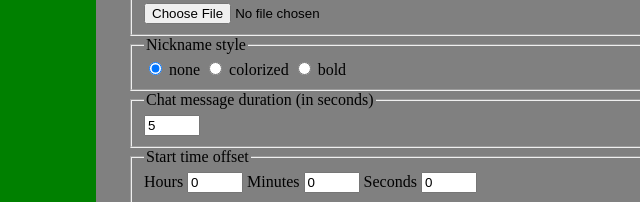
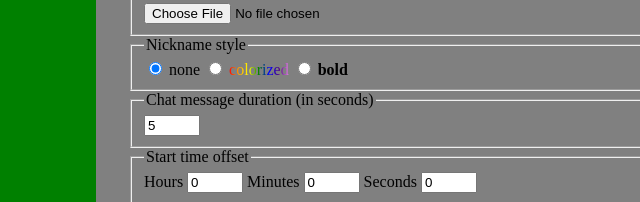
Before and after one commit to azimut/zoom2srt, a website: page public/index.html in a window 1280 px wide. Shown: the part 330-532 px from the top of the page, 0-640 px from the left. Drawn offline with Linux system fonts and the light colour scheme.

Commit message:
css: basic label color style

```diff
--- a/public/style.css
+++ b/public/style.css
@@ -16,6 +16,26 @@ body {
       text-align: center;
     }
   }
+  main {
+    label[for="colors"]:nth-of-type(2) {
+      background-image: linear-gradient(
+        to left,
+        violet,
+        indigo,
+        blue,
+        green,
+        yellow,
+        orange,
+        red
+      );
+      background-clip: text;
+      -webkit-background-clip: text;
+      color: transparent;
+    }
+    label[for="colors"]:nth-of-type(3) {
+      font-weight: bold;
+    }
+  }
   footer {
     font-size: 0.8em;
     text-align: center;
```
Also changed, not shown: README.md.
